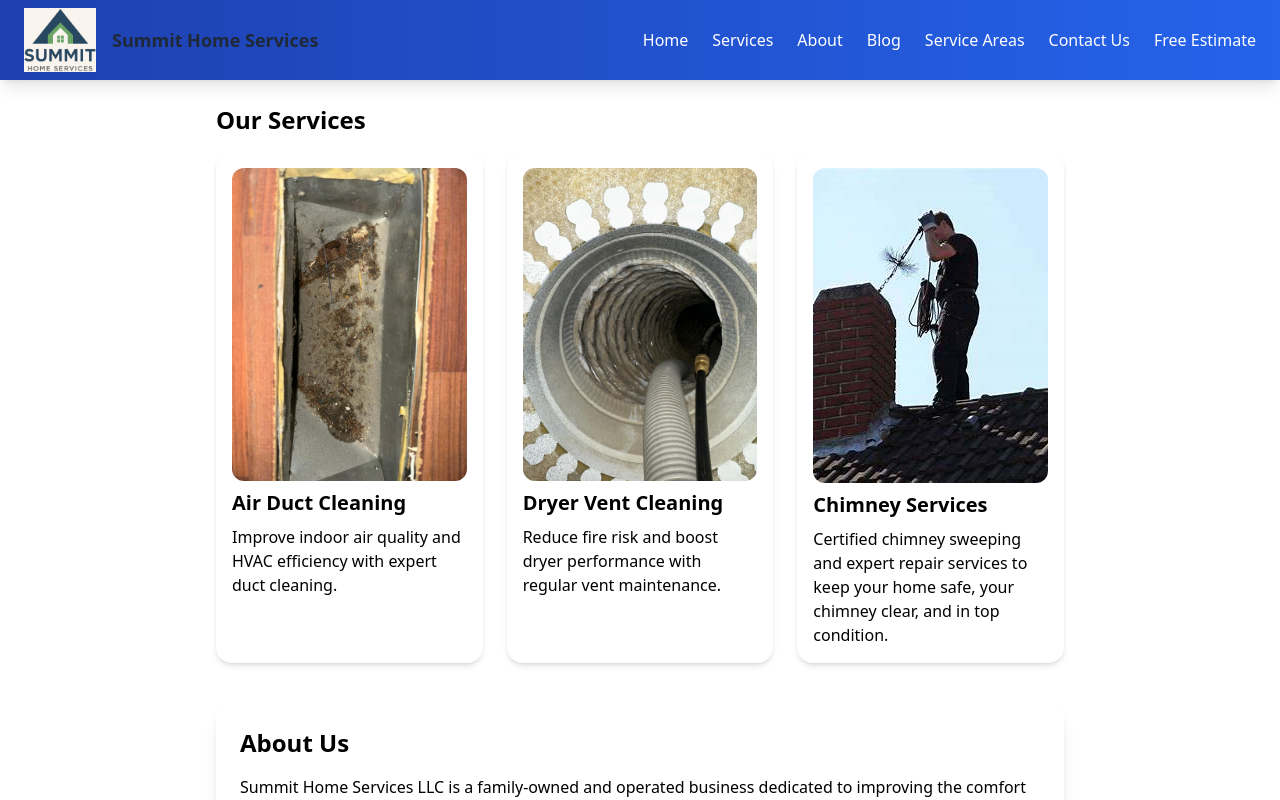
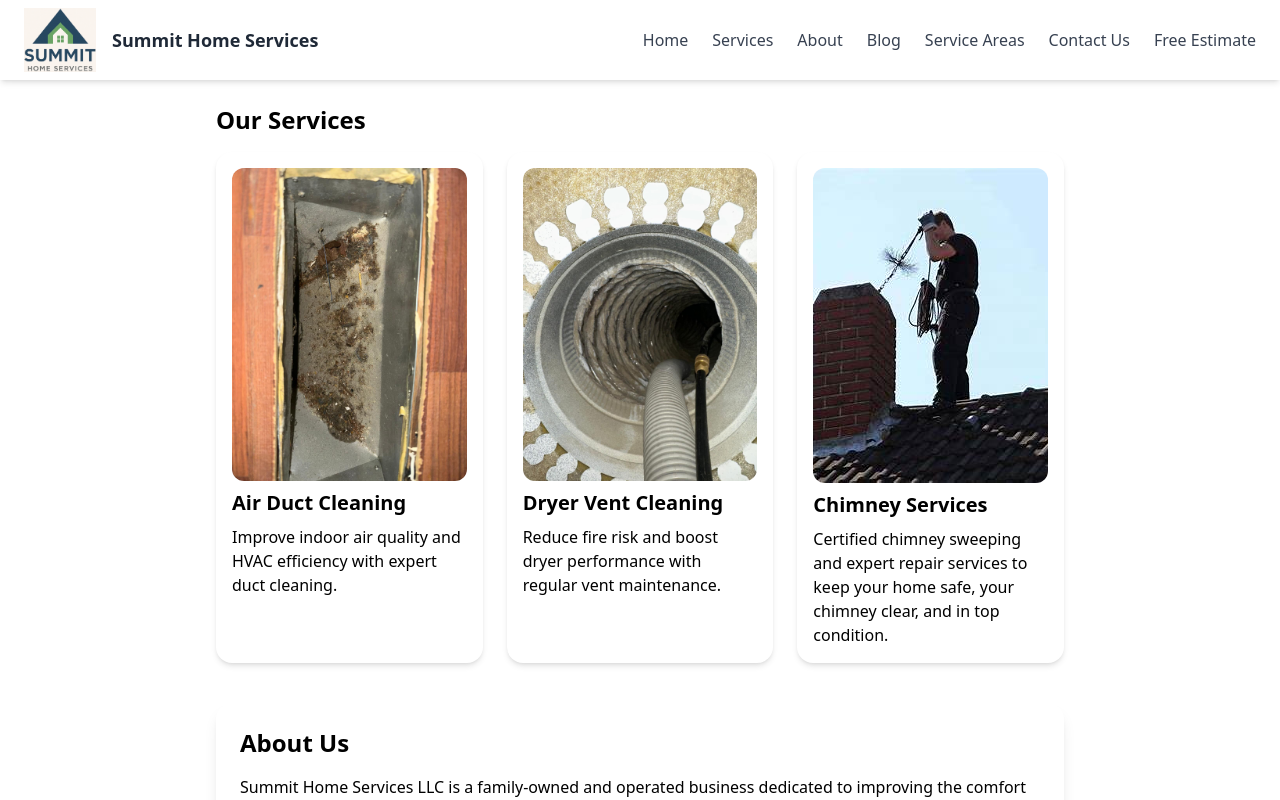
Before and after one commit to eyalg535/SUMMIT_FINAL, a Next.js app in the folder summit-final-site/: page / in a window 1280 px wide. Shown: the top 800 px of the page. Built offline with nearby package versions, Linux system fonts and the light colour scheme.

Commit message:
Update index.js

```diff
--- a/summit-final-site/pages/index.js
+++ b/summit-final-site/pages/index.js
@@ -83,9 +83,7 @@ const scrollToWithOffset = (id) => {
   </div>
 )}
 */}
-      <header className="bg-gradient-to-r from-blue-800 to-blue-600 text-white shadow-lg h-20 px-6 flex items-center justify-between sticky top-0 z-50">
-
-
+      <header className="bg-white shadow-md h-20 px-6 flex items-center justify-between sticky top-0 z-50">
         <div className="flex items-center space-x-4">
           <img src="/logo.png" alt="Logo" className="h-16 w-auto max-h-full" />
           <span className="font-bold text-lg text-gray-800">Summit Home Services</span>
@@ -95,8 +93,7 @@ const scrollToWithOffset = (id) => {
             ☰
           </button>
         </div>
-        <nav id="navbar" className="hidden md:flex space-x-6 font-medium text-white">
-
+        <nav id="navbar" className="hidden md:flex space-x-6 text-gray-700 font-medium">
           <a href="#home" className="hover:text-blue-600">Home</a>
           <a href="#services" className="hover:text-blue-600">Services</a>
           <a href="#about" className="hover:text-blue-600">About</a>
@@ -105,8 +102,7 @@ const scrollToWithOffset = (id) => {
           <a href="#contact-info" className="hover:text-blue-600">Contact Us</a>
           <a href="#contact" className="hover:text-blue-600">Free Estimate</a>
         </nav>
-        <div id="mobile-menu" className="md:hidden hidden flex-col absolute top-16 left-0 w-full bg-blue-700 shadow-md px-6 py-4 space-y-2 text-white">
-
+        <div id="mobile-menu" className="md:hidden hidden flex-col absolute top-16 left-0 w-full bg-white shadow-md px-6 py-4 space-y-2">
           <a href="#home" className="block hover:text-blue-600">Home</a>
           <a href="#services" className="block hover:text-blue-600">Services</a>
           <a href="#about" className="block hover:text-blue-600">About</a>
```
